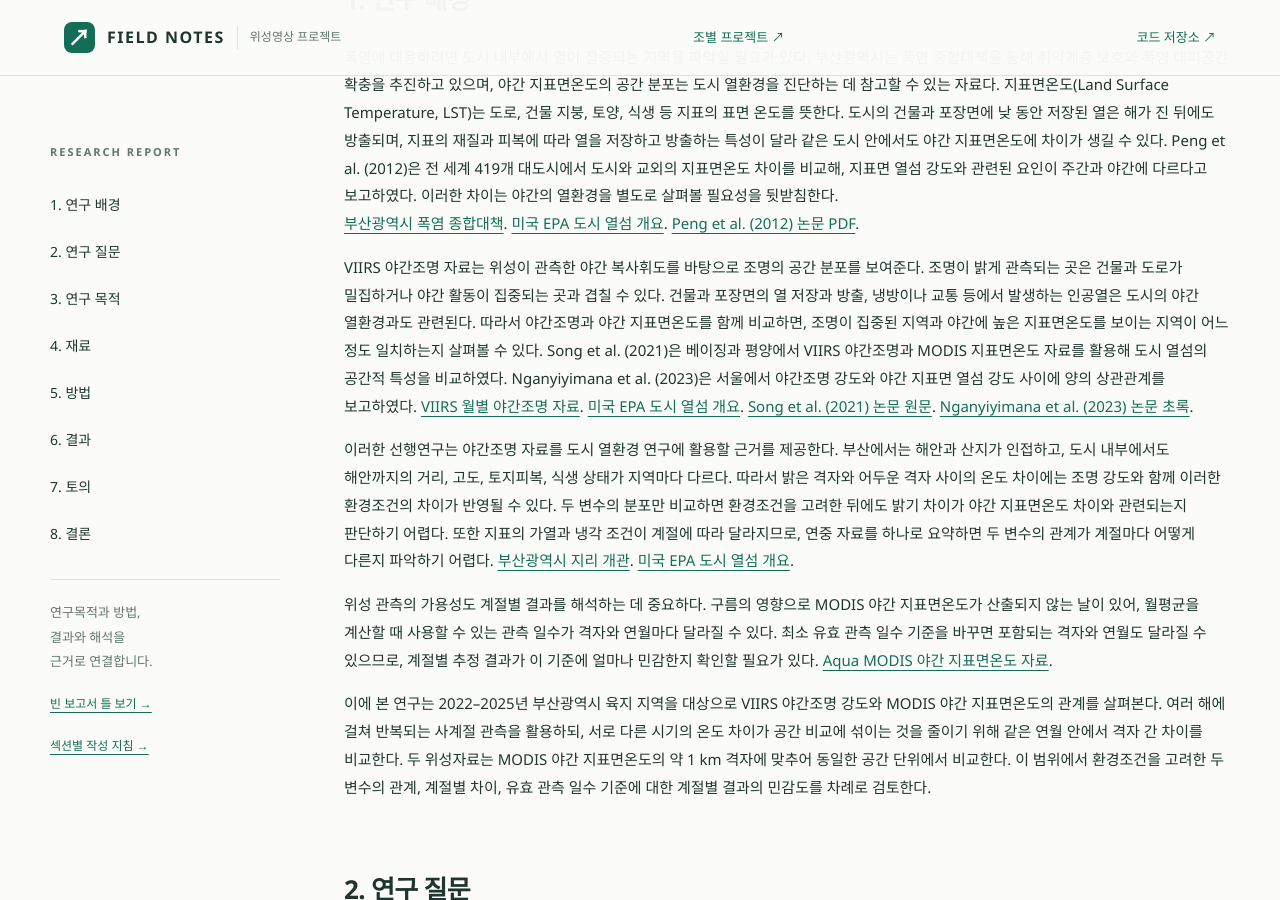
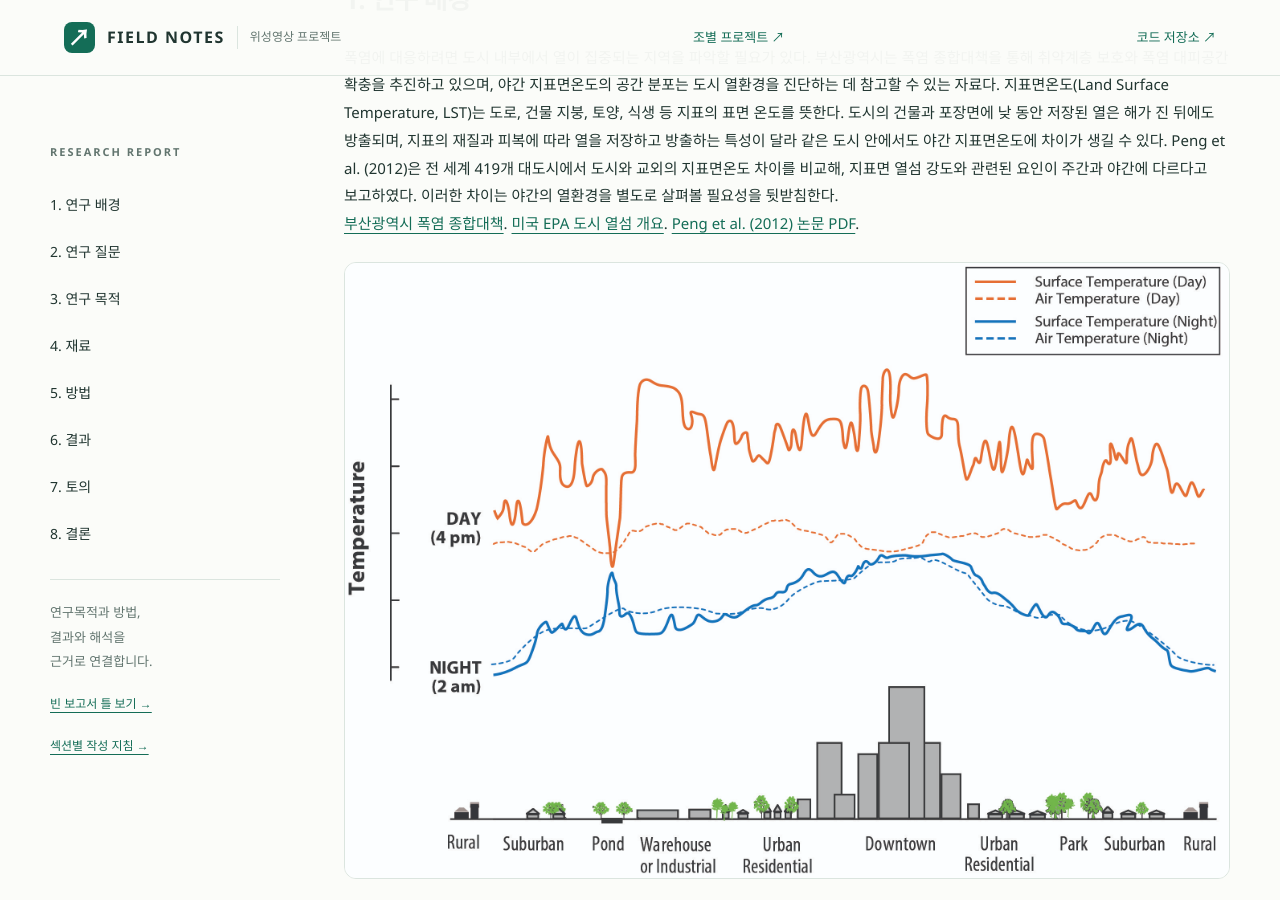
Before and after one commit to sungjun0107/-class2026_02_surveying_team2, a Jekyll site: the page built from docs/index.md, in a window 1280 px wide and 900 px high, scrolled down 1875 px. Built offline with Jekyll 4.4.1, drawn with Linux system fonts in a browser that asks for light colours.

Commit message:
Update index.md

```diff
--- a/docs/index.md
+++ b/docs/index.md
@@ -23,6 +23,7 @@ badge: "측량학 2조 프로젝트"
 [부산광역시 폭염 종합대책](https://museum.busan.go.kr/busan/news/1731817).
 [미국 EPA 도시 열섬 개요](https://www.epa.gov/heatislands/what-are-heat-islands).
 [Peng et al. (2012) 논문 PDF](https://sites.bu.edu/cliveg/files/2013/11/peng-uhi-est-2012.pdf).
+![미국 EPA 도시 열섬 개요](figures/측량 연구 배경 이미지 1.JPG)
 
  VIIRS 야간조명 자료는 위성이 관측한 야간 복사휘도를 바탕으로 조명의 공간 분포를 보여준다. 조명이 밝게 관측되는 곳은 건물과 도로가 밀집하거나 야간 활동이 집중되는 곳과 겹칠 수 있다. 건물과 포장면의 열 저장과 방출, 냉방이나 교통 등에서 발생하는 인공열은 도시의 야간 열환경과도 관련된다. 따라서 야간조명과 야간 지표면온도를 함께 비교하면, 조명이 집중된 지역과 야간에 높은 지표면온도를 보이는 지역이 어느 정도 일치하는지 살펴볼 수 있다. Song et al. (2021)은 베이징과 평양에서 VIIRS 야간조명과 MODIS 지표면온도 자료를 활용해 도시 열섬의 공간적 특성을 비교하였다. Nganyiyimana et al. (2023)은 서울에서 야간조명 강도와 야간 지표면 열섬 강도 사이에 양의 상관관계를 보고하였다.
 [VIIRS 월별 야간조명 자료](https://developers.google.com/earth-engine/datasets/catalog/NOAA_VIIRS_DNB_MONTHLY_V1_VCMSLCFG).
```
